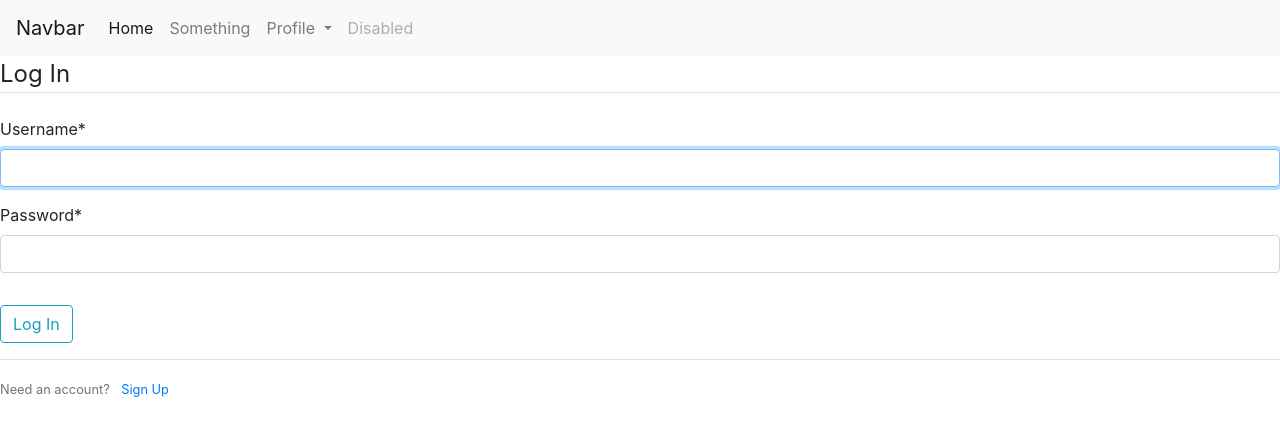
After one commit to ParkerMckowen/Portfolio_Site, a Django app: page /login in a window 1280 px wide. The commit adds this page. Shown: the top 436 px of the page. Run offline with Django 3.2, Linux system fonts and the light colour scheme; some libraries are stand-ins or nearby versions.

Commit message:
Swapped to namespaced urls, added basic login functionality

```diff
--- a/mysite/landing/templates/landing/base.html
+++ b/mysite/landing/templates/landing/base.html
@@ -15,20 +15,20 @@
 	  <div class="collapse navbar-collapse" id="navbarSupportedContent">
 	    <ul class="navbar-nav mr-auto">
 	      <li class="nav-item active">
-	        <a class="nav-link" href="#">Home <span class="sr-only">(current)</span></a>
+	        <a class="nav-link" href="{% url 'landing:landing-home' %}">Home <span class="sr-only">(current)</span></a>
 	      </li>
 	      <li class="nav-item">
-	        <a class="nav-link" href="{% url 'register' %}">Register</a>
+	        <a class="nav-link" href="#">Something</a>
 	      </li>
 	      <li class="nav-item dropdown">
 	        <a class="nav-link dropdown-toggle" href="#" id="navbarDropdown" role="button" data-toggle="dropdown" aria-haspopup="true" aria-expanded="false">
-	          Dropdown
+	          Profile
 	        </a>
 	        <div class="dropdown-menu" aria-labelledby="navbarDropdown">
-	          <a class="dropdown-item" href="#">Action</a>
-	          <a class="dropdown-item" href="#">Another action</a>
+	          <a class="dropdown-item" href="{% url 'users:users-registration' %}">Register</a>
+	          <a class="dropdown-item" href="{% url 'users:users-login' %}">Login</a>
 	          <div class="dropdown-divider"></div>
-	          <a class="dropdown-item" href="#">Something else here</a>
+	          <a class="dropdown-item" href="#">Login/Logout</a>
 	        </div>
 	      </li>
 	      <li class="nav-item">
--- a/mysite/landing/urls.py
+++ b/mysite/landing/urls.py
@@ -1,7 +1,10 @@
-from django.urls import path
+from django.urls import path, include
 from . import views
 
+app_name = "landing"
+
 urlpatterns = [
-	path('', views.home, name = 'landingpage'),
+	path('', views.home, name = 'landing-home'),
 	path('upload', views.fileUpload, name = "uploadview"),
+	path('users/', include('users.urls')),
 ]
--- a/mysite/mysite/urls.py
+++ b/mysite/mysite/urls.py
@@ -15,11 +15,11 @@ Including another URLconf
 """
 from django.contrib import admin
 from django.urls import path, include
-from users import views as user_views
+
 
 
 urlpatterns = [
     path('admin/', admin.site.urls),
-    path('register/', user_views.register, name='register'),
-    path('', include('landing.urls')),
+    path('', include('landing.urls', namespace='landing')),
+    path('', include('users.urls', namespace='users')),
 ]
--- /dev/null
+++ b/mysite/users/templates/users/login.html
@@ -0,0 +1,23 @@
+{% extends "landing/base.html" %}
+{% load crispy_forms_tags %}
+
+{% block content %}
+	<div class="content-section">
+		<form method="POST">
+			{% csrf_token %}
+			<fieldset class="form-group">
+				<legend class="border-bottom mb-4">Log In</legend>
+				{{ form|crispy }}
+			</fieldset>
+			<div class="form-group">
+				<button class="btn btn-outline-info" type="submit">Log In</button>
+			</div>
+		</form>
+		<div class="border-top pt-3">
+			<small class="text-muted">
+				Need an account?
+				<a class="ml-2" href="{% url 'users:users-registration' %}">Sign Up</a>
+			</small>
+		</div>
+	</div>
+{% endblock content %}
--- /dev/null
+++ b/mysite/users/urls.py
@@ -0,0 +1,11 @@
+from django.urls import path
+from django.contrib.auth import views as auth_views
+from . import views
+
+app_name = "users"
+
+urlpatterns = [
+	path('register', views.register, name='users-registration'),
+	path('login', auth_views.LoginView.as_view(template_name='users/login.html'), name='users-login'),
+	path('logout', auth_views.LoginView.as_view(template_name='users/logout.html'), name='users-logout'),
+]
```
